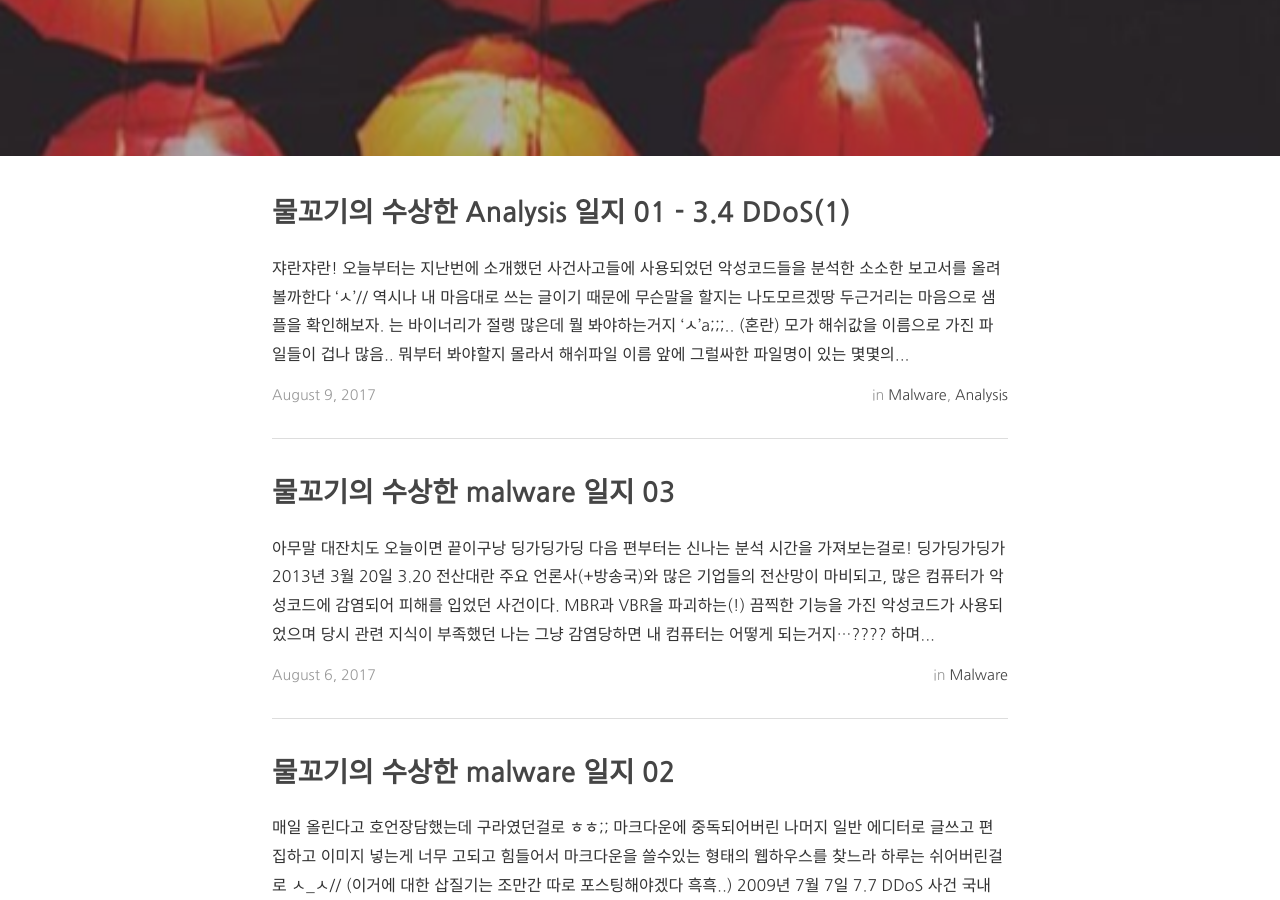
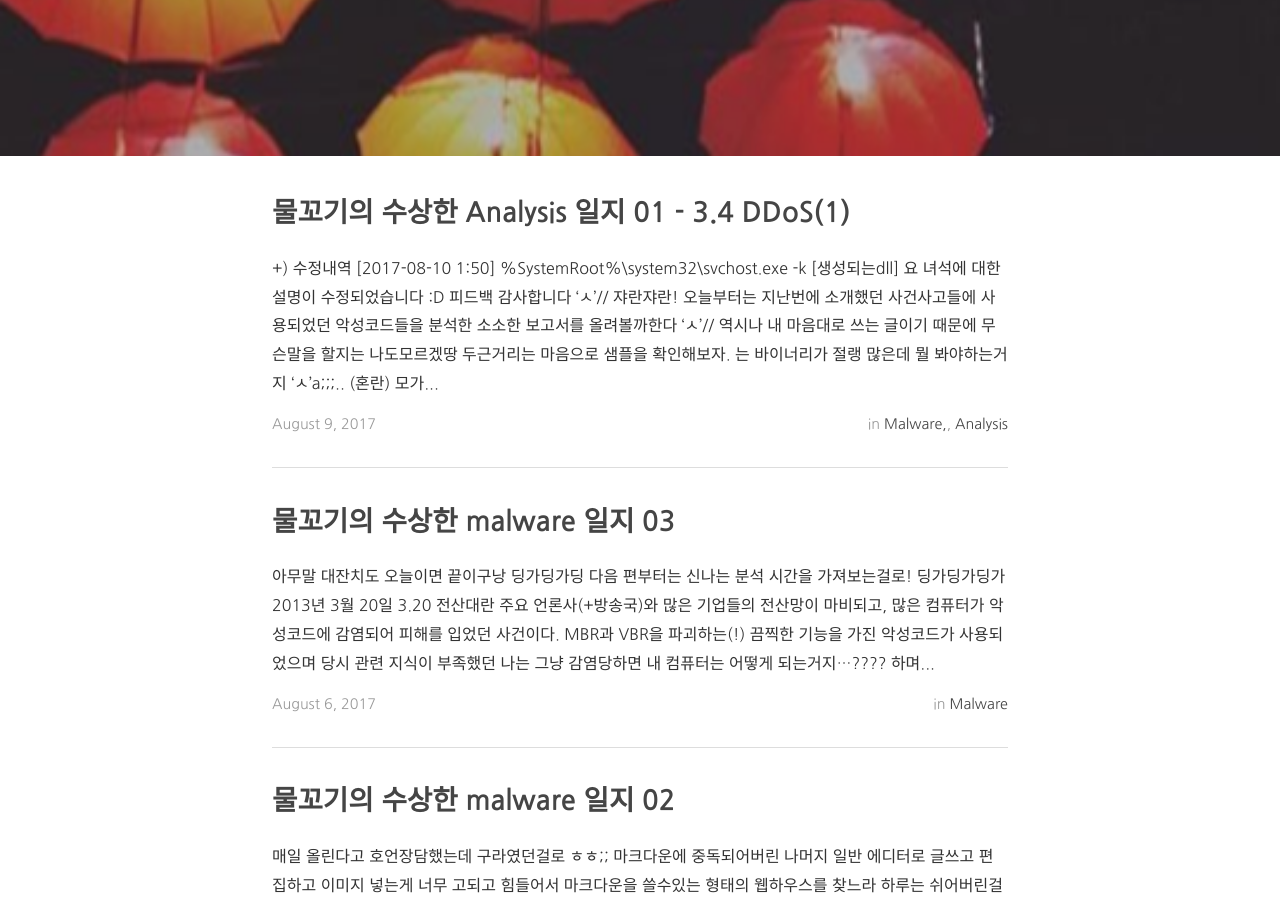
Before and after one commit to conchiholic/-conchiholic.github.io, a Jekyll site: the page built from index.html, in a window 1280 px wide and 900 px high, scrolled down 347 px. Built offline with Jekyll 4.4.1, drawn with Linux system fonts in a browser that asks for light colours; nearby versions of some CDN libraries; the list of posts is cut into pages by our own code.

Commit message:
Update Analysis-diary01.md

```diff
--- a/_posts/2017-08-09-Analysis-diary01.md
+++ b/_posts/2017-08-09-Analysis-diary01.md
@@ -3,8 +3,16 @@ layout: post
 title: "물꼬기의 수상한 Analysis 일지 01 - 3.4 DDoS(1)"
 date: 2017-08-09
 author: conchi
-categories: Malware Analysis
+categories: Malware, Analysis
 ---
+
+**+) 수정내역**
+
+[2017-08-10 1:50]
+- %SystemRoot%\\system32\\svchost.exe -k [생성되는dll]  요 녀석에 대한
+설명이 수정되었습니다 :D 피드백 감사합니다 'ㅅ'//
+
+- - -
 
 쟈란쟈란!
 오늘부터는 지난번에 소개했던 사건사고들에 사용되었던
@@ -94,9 +102,8 @@ dll을 생성하는것으로 추측되는 함수로 들어가면   `SystemRoot\S
 `SYSTEM\CurrentControlSet\Services` 레지스트리에 서비스로 등록시킨다. *골때린다진짜.*
 <br>
 
-여기에서 ``%SystemRoot%\\system32\\svchost.exe -k [생성되는dll]``
-이런 부분도 볼 수 있는데 하도 궁금해서 찾아보니 부팅 시 해당 dll이 실행된다는 의미인듯 하다.
-서비스로 등록시켜 만수무강시키겠다는 악성코드 제작자의 장수 의지가 엿보이는 부분이다.
+여기에서 ``%SystemRoot%\\system32\\svchost.exe -k [생성되는dll]`` 이 부분은
+서비스로 실행하여 만수무강시키겠다는 악성코드 제작자의 장수 의지가 엿보이는 부분이다.
 지난 7.7 DDoS 샘플에서도 본인을 Service에 등록시키는 모습을 봤었던것 같은데...
 생존본능이란 이런건가 싶기도 하다.
 <br>
@@ -150,5 +157,7 @@ host.dll이라는 이름이 아니고 nt모시기 저시기인놈도 있으니
 +) host.dll의 StartInstall은  ollydbg에 기본적으로 로드되어있는 dll로더로 로드가 되지 않더이다.. ㅜㅜ..
 (계속 DllMain이 있는곳으로 로드되어버림 ㅜㅜ..)
 그래서 rundll32.exe에 붙여서 강제로 StartInstall을 로드시켰당.
+> rundll32.exe를 이용하지 않고 원하는 부분으로 이동할 수 있는 방법은 여러가지가 존재한다고 한다.
+(페북 댓글을  참고할것! - 이 부분에 대한 조언 감사합니다 :D )
 
 딩딩 수고링 'ㅅ'/
```
